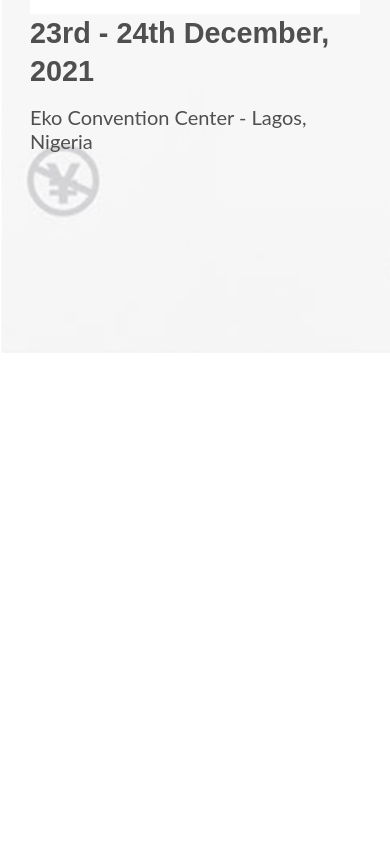
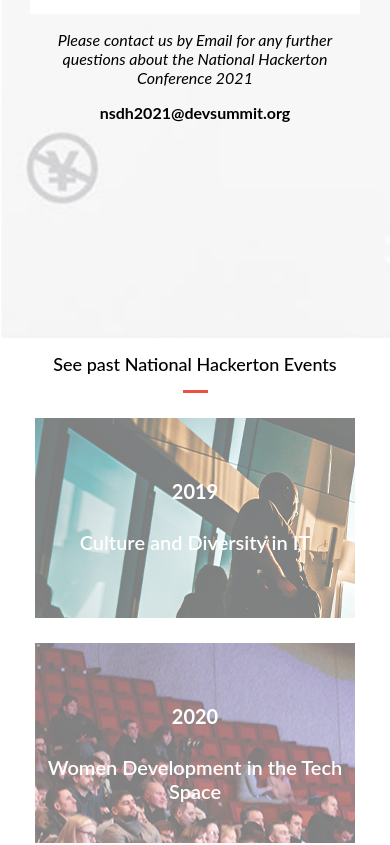
Before and after one commit to clintonjosephs/conference_website, a website: page about.html in a window 390 px wide. Shown: the part 668-1513 px from the top of the page. Before the commit the page ends 1021 px from the top, so only its background shows below. Drawn offline with Linux system fonts and the light colour scheme; a web font is replaced by a local one.

Commit message:
Add about.html page for mobile version

```diff
--- a/about.html
+++ b/about.html
@@ -41,12 +41,59 @@
                 This year, we hope to expand our invitation list including organizations and invidivuals who want to work with us on shared projects
                 that advance the cause of the Commons, free culture and open knowledge.
             </div>
-            <p class="conference-date">
-                23rd - 24th December, 2021
+            <p class="info">
+                <i>Please contact us by Email for any further questions about the National Hackerton Conference 2021</i>
             </p>
-            <p class="conference-venue">
-                Eko Convention Center - Lagos, Nigeria
+            <p class="info">
+                <b><a class="mabout" href="mailto: nsdh2021@devsummit.org"> nsdh2021@devsummit.org</a></b>
             </p>
+        </div>
+    </section>
+    <section class="see-past-conference">
+        <div class="past-wrapper">
+            <div class="header">
+                <h1>See past National Hackerton Events</h1>
+                <div class="program-line"></div>
+            </div>
+            <div class="events">
+                <div class="past-event event1">
+                    <div class="event-text">
+                        <h4>2019</h4>
+                        <span>Culture and Diversity in IT</span>
+                    </div>
+
+                </div>
+
+                <div class="past-event event2">
+                    <div class="event-text">
+                        <h4>2020</h4>
+                        <span>Women Development in the Tech Space</span>
+                    </div>
+                </div>
+            </div>
+        </div>
+    </section>
+    <section class="partners" id="partners">
+        <div class="partners-wrapper">
+            <div class="main-title">
+                <h1>Our Partners</h1>
+                <div class="program-line"></div>
+            </div>
+
+            <div class="partners-main">
+                <div class="partners-item">
+                    <img src="./assets/images/partner/mozilla.png" width="250" height="70" alt="Mozilla">
+                </div>
+                <div class="partners-item">
+                    <img src="./assets/images/partner/facebook.png" width="280" height="100" alt="Facebook">
+                </div>
+                <div class="partners-item">
+                    <img src="./assets/images/partner/amazone.png" width="210" height="70" alt="Amazon">
+                </div>
+                <div class="partners-item">
+                    <img src="./assets/images/partner/google-logo.png" width="210" height="70" alt="Google">
+                </div>
+            </div>
         </div>
     </section>
     <div class="menu-overlay" id="menu-overlay">
@@ -62,6 +109,16 @@
             <li class="btn-ticket"><a href="#!">Buy Tickets now</a></li>
         </ul>
     </div>
+    <footer>
+        <div class="fcontainer">
+            <div class="flogo">
+                <a href="index.html"><i class="fa fa-terminal" aria-hidden="true"></i> <span>NSDHackerton</span></a>
+            </div>
+            <div class="writeup">
+                Copyright © 2021 All rights reserved | Directorate of Software, Nigeria
+            </div>
+        </div>
+    </footer>
 </body>
 <script src="./assets/js/navbar.js"></script>
 </html>
--- a/assets/css/mobile.css
+++ b/assets/css/mobile.css
@@ -319,3 +319,67 @@
     font-weight: 600;
 }
 /***Footer End**/
+
+/*** Past Events Page **/
+.info {
+    font-family: 'Lato', sans-serif;
+    text-align: center;
+    padding: 0px 30px 0px 30px;
+}
+
+.mabout {
+    text-decoration: none;
+    color: black;
+    cursor: pointer;
+}
+
+.past-wrapper {
+    background: #fff;
+    height: auto;
+    font-family: 'Lato', sans-serif;
+    margin-left: 10px;
+    margin-right: 10px;
+}
+
+.past-wrapper > .header {
+    display: flex;
+    flex-direction: column;
+    width: 100%;
+    align-items: center;
+    text-align: center;
+}
+
+.past-wrapper > .header > h1 {
+    font-weight: 500;
+    font-size: 18px;
+}
+
+.event1 {
+    background-image: url(../images/2019.png);
+    height: 200px;
+    opacity: 0.5;
+  }
+
+  .event2 {
+    background-image: url(../images/2020.png);
+    height: 200px;
+    opacity: 0.5;
+    margin-bottom: 10px;
+  }
+
+.past-event {
+    display: flex;
+    flex-direction: column;
+    color: #fff;
+    font-size: 20px;
+    font-weight: 600;
+    margin: 25px;
+    height: 200px;
+  }
+
+  .event-text {
+      margin: 0 auto;
+      padding-top: 35px;
+      text-align: center;
+  }
+/***Past Events page end**/
```
Also changed, not shown: 1 other file.
